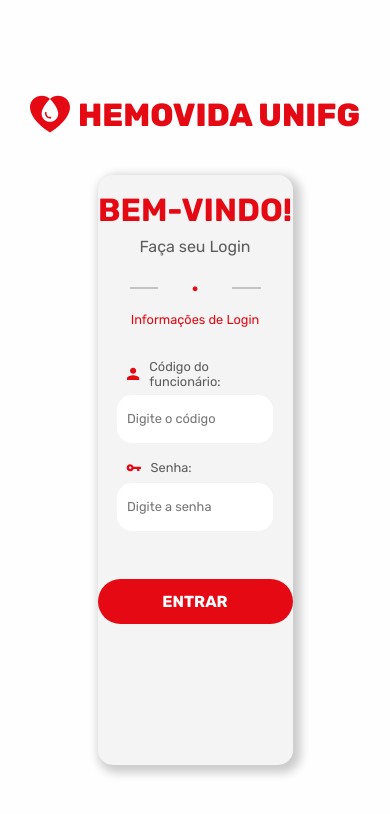
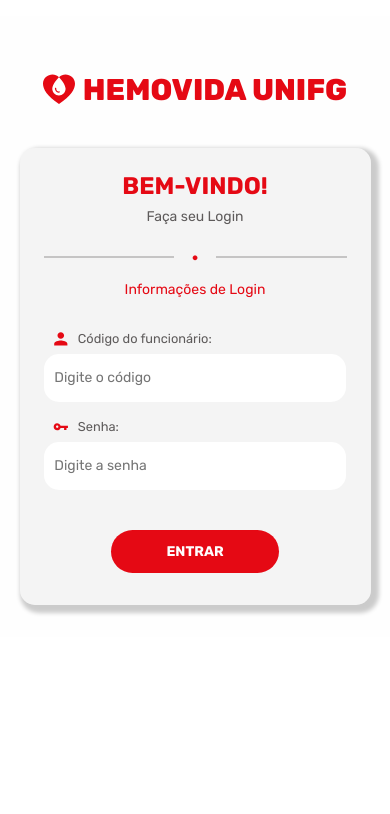
Before and after one commit to diogorennamdev/Sistema_Doacao_De_Sangue, a React (Vite) app: page / in a window 390 px wide. Shown: the top 814 px of the page. Built offline with nearby package versions, Linux system fonts and the light colour scheme.

Commit message:
Update: Login styles

```diff
--- a/src/pages/Login/styles.css
+++ b/src/pages/Login/styles.css
@@ -1,17 +1,22 @@
+main.ContainerLogin {
+    height: 100vh;
+    overflow: scroll;
+    display: contents;
+}
+
 .ContainerForm {
     display: flex;
     flex-direction: column;
     align-items: center;
-    justify-content: center;
-    height: 100vh;
-    background-color: #fefefe;
+    background-color: var(--white-color);
+    width: 100%;
 }
 
 .ContainerLogo {
     display: flex;
     align-items: center;
     padding: 1rem;
-    margin-bottom: 1.5rem;
+    margin: 2.5rem 0 0.5rem;
 }
 
 .ContainerLogo img {
@@ -22,7 +27,7 @@
 
 .ContainerLogo h1 {
     font-size: 2rem;
-    color: #E50914;
+    color: var(--primary-color);
     text-transform: uppercase;
     font-weight: 800;
 }
@@ -31,24 +36,25 @@
     display: flex;
     flex-direction: column;
     width: 50%;
-    height: 70%;
     flex-shrink: 0;
     border-radius: 15px;
-    background: rgba(217, 217, 217, 0.29);
-    box-shadow: 4px 4px 10px 4px rgba(0, 0, 0, 0.20);
+    background-color: var(--background1-color);
+    box-shadow: 4px 4px 4px 4px rgba(0, 0, 0, 0.20);
+    margin: 1rem 0 2rem;
+    padding: 1rem;
 }
 
 .CardForm .CardTitle {
     text-align: center;
     font-size: 2rem;
-    color: #E50914;
+    color: var(--primary-color);
     text-transform: uppercase;
     font-weight: 700;
     margin: 1rem 0 0.5rem;
 }
 
 .CardForm .CardSubtitle {
-    color: #5e5b5b;
+    color: var(--text-color);
     font-weight: 400;
     text-align: center;
     font-size: 1rem;
@@ -62,20 +68,21 @@
     width: 100%;
     height: 1rem;
     margin-bottom: 1rem;
-    color: #E50914;
+    color: var(--primary-color);
     font-size: 1.5rem;
 }
 
 .CardDot hr {
     width: 100%;
-    border: 1.2px solid #5e5b5b50;
+    border: 1.2px solid var(--text-color-dimmed);
     margin: 0 2rem;
 }
 
 .CardForm span {
     text-align: center;
-    color: #E50914;
-    font-size: 0.8rem;
+    color: var(--primary-color);
+    font-size: 0.875rem;
+
     font-weight: 400;
     margin-bottom: 1rem;
 }
@@ -86,19 +93,19 @@
     align-items: baseline;
     justify-content: center;
     width: 80%;
-    margin: 0 auto 2rem;
+    margin: 0 auto 1rem;
 }
 
 .CardData svg {
     margin: 0 0.5rem;
-    color: #E50914;
+    color: var(--primary-color);
     font-size: 1.1rem;
 
 }
 
 .CardForm label {
     font-size: .8rem;
-    color: #5e5b5b;
+    color: var(--text-color);
     font-weight: 400;
     margin: 1rem 0 0.4rem;
     display: flex;
@@ -106,8 +113,8 @@
 }
 
 .CardForm input {
-    font-size: .8rem;
-    color: #5e5b5b;
+    font-size: 0.875rem;
+    color: var(--text-color);
     height: 3rem;
     flex-shrink: 0;
     border-radius: 15px;
@@ -127,14 +134,56 @@
 
 input[type=number] {
     appearance: none;
-    -moz-appearance:textfield;
+    -moz-appearance: textfield;
 }
-
 
 .ContainerButton {
     display: flex;
     align-items: center;
     justify-content: center;
     width: 100%;
-    margin-top: 1rem;
+    margin: 1.5rem 0;
 }
+
+@media screen and (max-width: 768px) {
+    .ContainerLogo img {
+        width: 2rem;
+        height: 2rem;
+    }
+
+    .ContainerLogo h1 {
+        font-size: 1.875rem;
+    }
+
+    .ContainerForm {
+        width: 100%;
+        margin: 1rem 0;
+    }
+
+    .CardForm {
+        width: 90%;
+        padding: 0.5rem;
+    }
+
+    .CardForm .CardTitle {
+        font-size: 1.5rem;
+    }
+
+    .CardForm .CardSubtitle {
+        font-size: 0.875rem;
+
+    }
+
+    .CardDot hr{
+        margin: 0 1rem;
+    }
+
+    .CardData {
+        width: 90%;
+    }
+
+    .ContainerButton button {
+        width: 50%;
+        font-size: 0.875rem;
+    }
+}
```
